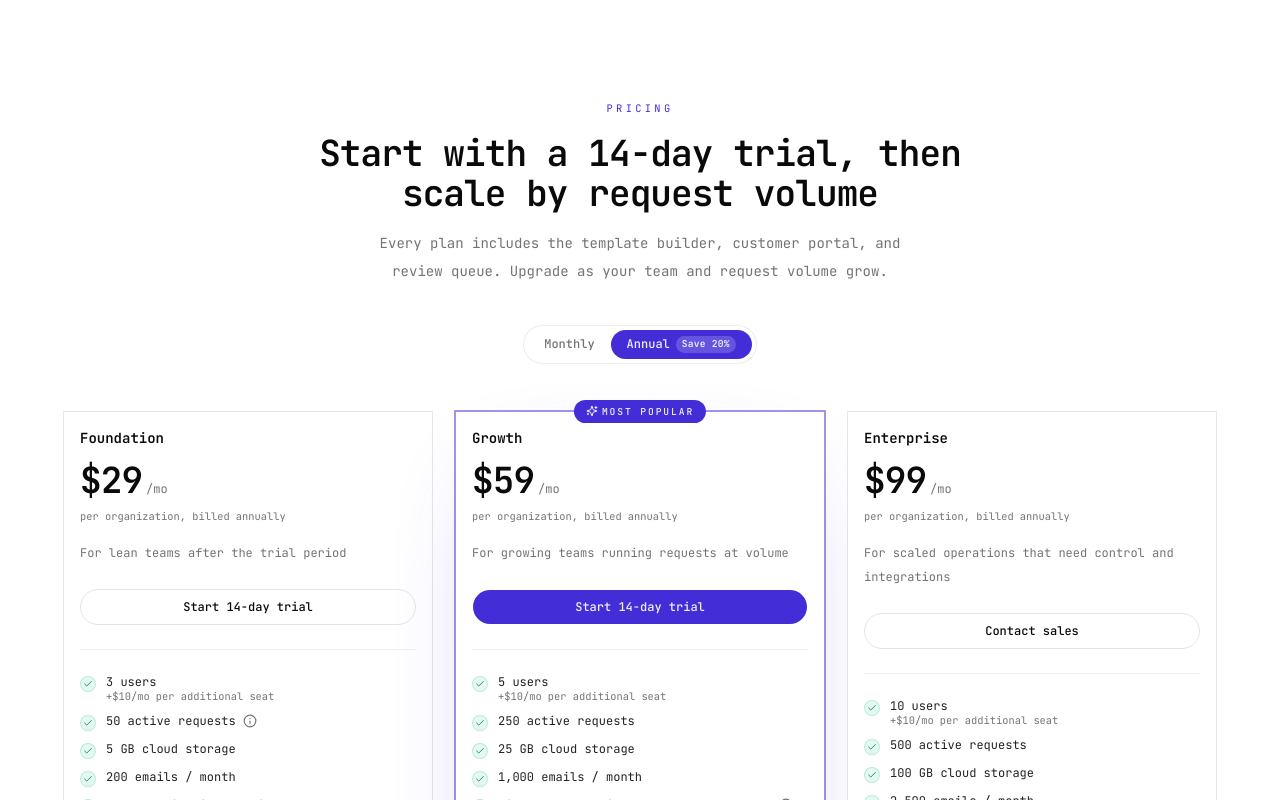
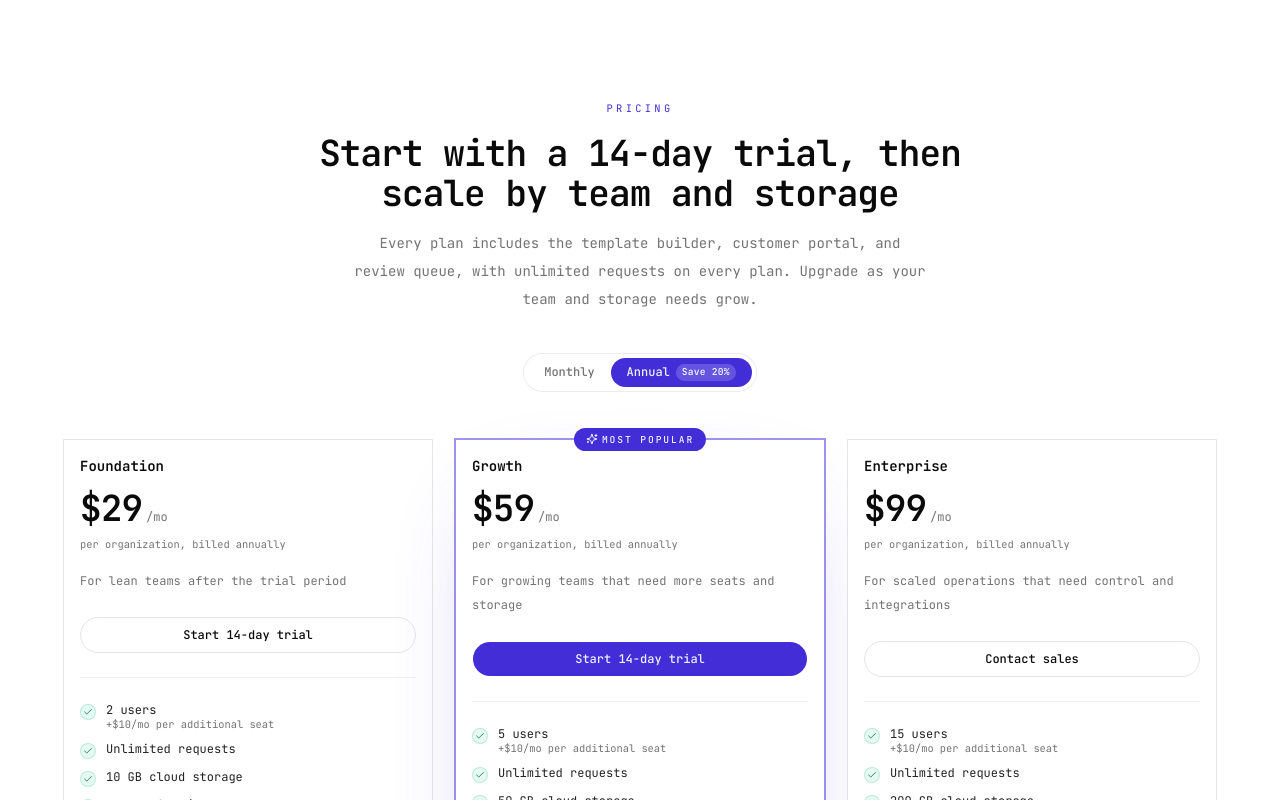
Before and after one commit to iCanbolat/swifty-doc-landing, a Next.js app: page / in a window 1280 px wide. Shown: the part 4440-5240 px from the top of the page. Built offline with nearby package versions, Linux system fonts and the light colour scheme; no server answers.

Commit message:
pricing feature changes

```diff
--- a/components/mocks/portal-mock.tsx
+++ b/components/mocks/portal-mock.tsx
@@ -93,7 +93,7 @@ export function PortalMock() {
             <span className="font-medium text-foreground">40%</span>
           </div>
           <div className="h-2 w-full overflow-hidden bg-muted">
-            <div className="reveal-bar h-full w-[40%] bg-gradient-to-r from-primary to-sky-500 [--reveal-delay:0.2s]" />
+            <div className="reveal-bar h-full w-[40%] bg-linear-to-r from-primary to-sky-500 [--reveal-delay:0.2s]" />
           </div>
         </div>
 
--- a/components/sections/cta.tsx
+++ b/components/sections/cta.tsx
@@ -25,8 +25,7 @@ export function CTA() {
               starts with a 14-day no-card trial with strict anti-abuse limits.
             </p>
             <p className="mx-auto mt-3 max-w-lg text-[0.68rem] tracking-[0.16em] text-muted-foreground uppercase">
-              Trial includes up to 3 users, 10 active requests, 1 GB storage,
-              and 50 emails / month.
+              Trial includes up to 2 users, 1 GB storage, and 50 emails / month.
             </p>
             <div className="mt-8 flex flex-wrap items-center justify-center gap-3">
               <ButtonLink
--- a/components/sections/hero.tsx
+++ b/components/sections/hero.tsx
@@ -24,16 +24,16 @@ export function Hero() {
       className="relative overflow-hidden bg-[radial-gradient(circle_at_top_left,rgba(245,158,11,0.16)_0,transparent_30%),radial-gradient(circle_at_bottom_right,rgba(14,165,233,0.16)_0,transparent_32%),linear-gradient(180deg,#f8fafc_0%,#eef2ff_100%)]"
     >
       {/* Faint grid overlay */}
-      <div className="pointer-events-none absolute inset-0 opacity-60 [background-image:linear-gradient(rgba(15,23,42,0.03)_1px,transparent_1px),linear-gradient(90deg,rgba(15,23,42,0.03)_1px,transparent_1px)] [background-size:48px_48px]" />
+      <div className="pointer-events-none absolute inset-0 opacity-60 bg-[linear-gradient(rgba(15,23,42,0.03)_1px,transparent_1px),linear-gradient(90deg,rgba(15,23,42,0.03)_1px,transparent_1px)] bg-size-[48px_48px]" />
 
       {/* Animated soft blobs */}
       <div
         aria-hidden
-        className="pointer-events-none absolute -top-24 -left-24 size-[26rem] animate-blob-a rounded-full bg-primary/15 blur-3xl will-change-transform motion-reduce:animate-none"
+        className="pointer-events-none absolute -top-24 -left-24 size-104 animate-blob-a rounded-full bg-primary/15 blur-3xl will-change-transform motion-reduce:animate-none"
       />
       <div
         aria-hidden
-        className="pointer-events-none absolute -right-24 top-32 size-[22rem] animate-blob-b rounded-full bg-sky-400/15 blur-3xl will-change-transform motion-reduce:animate-none"
+        className="pointer-events-none absolute -right-24 top-32 size-88 animate-blob-b rounded-full bg-sky-400/15 blur-3xl will-change-transform motion-reduce:animate-none"
       />
 
       <div className="relative mx-auto grid max-w-6xl items-center gap-12 px-6 pt-36 pb-20 lg:grid-cols-[1.05fr_0.95fr] lg:px-8 lg:pt-40 lg:pb-28">
@@ -50,7 +50,7 @@ export function Hero() {
             Collect documents
             <br />
             without the{" "}
-            <span className="bg-gradient-to-r from-primary to-sky-500 bg-clip-text text-transparent">
+            <span className="bg-linear-to-r from-primary to-sky-500 bg-clip-text text-transparent">
               back-and-forth
             </span>
           </h1>
--- a/components/sections/pricing.tsx
+++ b/components/sections/pricing.tsx
@@ -47,12 +47,9 @@ const PLANS: Plan[] = [
     cta: "Start 14-day trial",
     planIntent: "foundation",
     features: [
-      { label: "3 users", note: "+$10/mo per additional seat" },
-      {
-        label: "50 active requests",
-        info: "Quota is consumed the moment a request is created. If a request gets no submission or update for 14 days, it's automatically closed and the quota is returned.",
-      },
-      { label: "5 GB cloud storage" },
+      { label: "2 users", note: "+$10/mo per additional seat" },
+      { label: "Unlimited requests" },
+      { label: "10 GB cloud storage" },
       { label: "200 emails / month" },
       { label: "Google Drive integration" },
       { label: "Audit logs" },
@@ -61,14 +58,14 @@ const PLANS: Plan[] = [
   {
     name: "Growth",
     price: 59,
-    tagline: "For growing teams running requests at volume",
+    tagline: "For growing teams that need more seats and storage",
     cta: "Start 14-day trial",
     planIntent: "growth",
     featured: true,
     features: [
       { label: "5 users", note: "+$10/mo per additional seat" },
-      { label: "250 active requests" },
-      { label: "25 GB cloud storage" },
+      { label: "Unlimited requests" },
+      { label: "50 GB cloud storage" },
       { label: "1,000 emails / month" },
       {
         label: "Live collaboration: presence & cursors",
@@ -87,9 +84,9 @@ const PLANS: Plan[] = [
     cta: "Contact sales",
     contactSales: true,
     features: [
-      { label: "10 users", note: "+$10/mo per additional seat" },
-      { label: "500 active requests" },
-      { label: "100 GB cloud storage" },
+      { label: "15 users", note: "+$10/mo per additional seat" },
+      { label: "Unlimited requests" },
+      { label: "200 GB cloud storage" },
       { label: "2,500 emails / month" },
       {
         label: "Live collaboration: presence & cursors",
@@ -114,11 +111,12 @@ export function Pricing() {
             Pricing
           </p>
           <h2 className="mx-auto mt-4 max-w-2xl text-3xl font-semibold tracking-tight text-foreground sm:text-4xl">
-            Start with a 14-day trial, then scale by request volume
+            Start with a 14-day trial, then scale by team and storage
           </h2>
           <p className="mx-auto mt-4 max-w-xl text-sm leading-7 text-muted-foreground">
             Every plan includes the template builder, customer portal, and
-            review queue. Upgrade as your team and request volume grow.
+            review queue, with unlimited requests on every plan. Upgrade as your
+            team and storage needs grow.
           </p>
         </Reveal>
 
```
Also changed, not shown: 1 other file (tests, documents, lock files or other folders).
